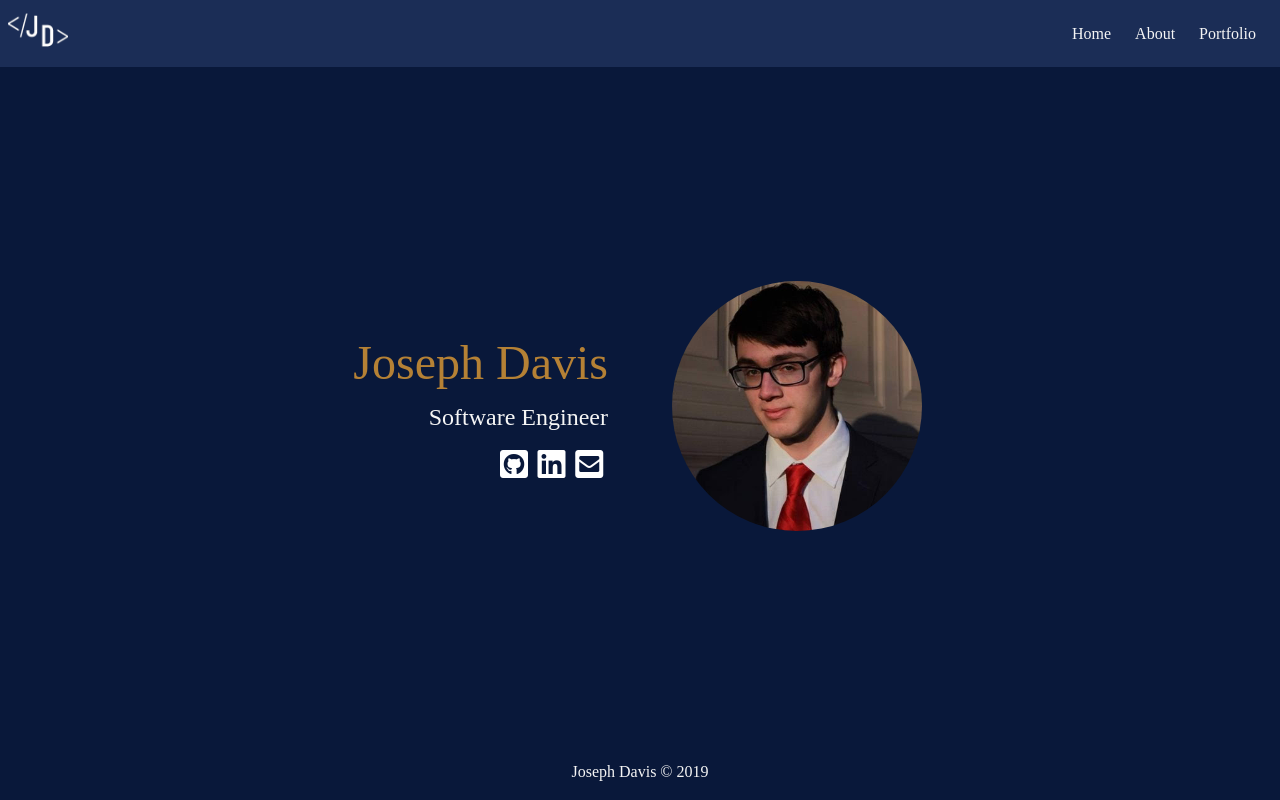
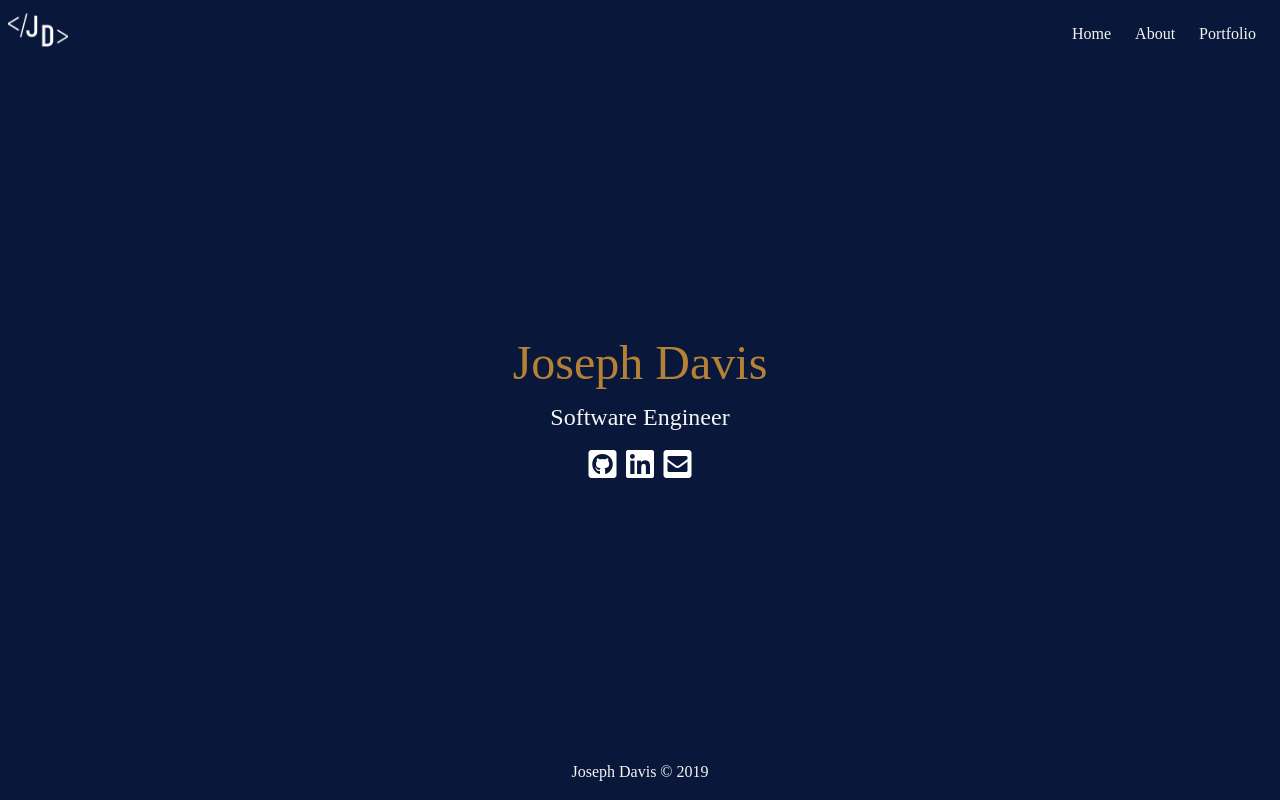
Before and after one commit to Nerrdii/josephndavis.com, a Gatsby site: page / in a window 1280 px wide. Built offline with nearby package versions, Linux system fonts and the light colour scheme; Gatsby itself is replaced by a stand-in of ours.

Commit message:
Remove photo & change style

```diff
--- a/src/components/index.scss
+++ b/src/components/index.scss
@@ -1,7 +1,6 @@
 @import url('https://fonts.googleapis.com/css?family=Noto+Serif+SC');
 @import url('https://use.fontawesome.com/releases/v5.6.3/css/all.css');
 
-$dark-blue: #1b2d56;
 $dark: #09183a;
 $primary: #b58135;
 
@@ -37,7 +36,7 @@ header {
 
   .navbar,
   .navbar-menu {
-    background-color: #1b2d56;
+    background-color: $dark;
   }
 
   .navbar-brand a {
@@ -66,28 +65,16 @@ main {
 
   .landing {
     display: grid;
-    grid-template-areas: 'text photo';
-    grid-template-columns: 1fr 1fr;
+    grid-template-areas: 'text';
+    grid-template-columns: 1fr;
     grid-template-rows: auto;
-    grid-column-gap: 4rem;
     min-height: 100%;
-
-    .landing-photo {
-      grid-area: photo;
-      display: flex;
-      justify-content: flex-start;
-      align-items: center;
-
-      img {
-        border-radius: 50%;
-      }
-    }
 
     .landing-text {
       grid-area: text;
       display: flex;
       flex-direction: column;
-      align-items: flex-end;
+      align-items: center;
       justify-content: center;
 
       .icons {
--- a/src/pages/index.js
+++ b/src/pages/index.js
@@ -1,16 +1,11 @@
 import React from 'react';
-import { graphql } from 'gatsby';
-import Img from 'gatsby-image';
 
 import Layout from '../components/layout';
 import socialLinks from '../config/social';
 
-const IndexPage = ({ data }) => (
+const IndexPage = () => (
   <Layout>
     <div className="section landing has-text-light">
-      <div className="landing-photo">
-        <Img fixed={data.file.childImageSharp.fixed} />
-      </div>
       <div className="landing-text">
         <h1 className="is-size-1 has-text-primary">Joseph Davis</h1>
         <h2 className="is-size-4">Software Engineer</h2>
@@ -39,15 +34,3 @@ const IndexPage = ({ data }) => (
 );
 
 export default IndexPage;
-
-export const query = graphql`
-  query {
-    file(relativePath: { eq: "profile.jpg" }) {
-      childImageSharp {
-        fixed(width: 250, height: 250) {
-          ...GatsbyImageSharpFixed
-        }
-      }
-    }
-  }
-`;
```
